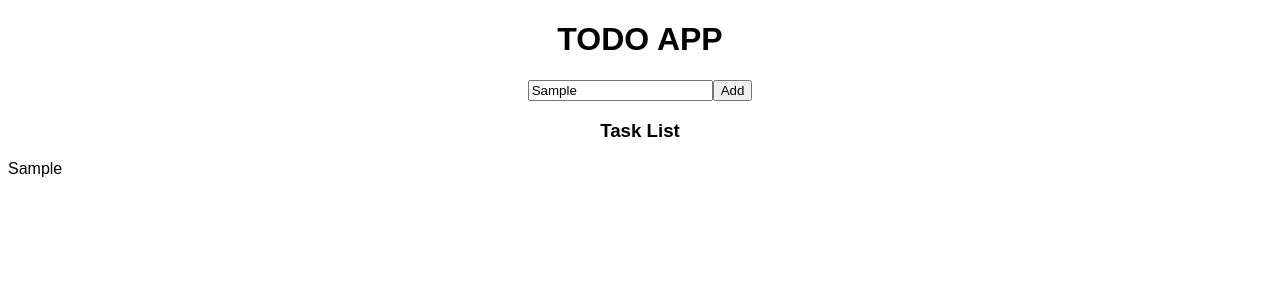
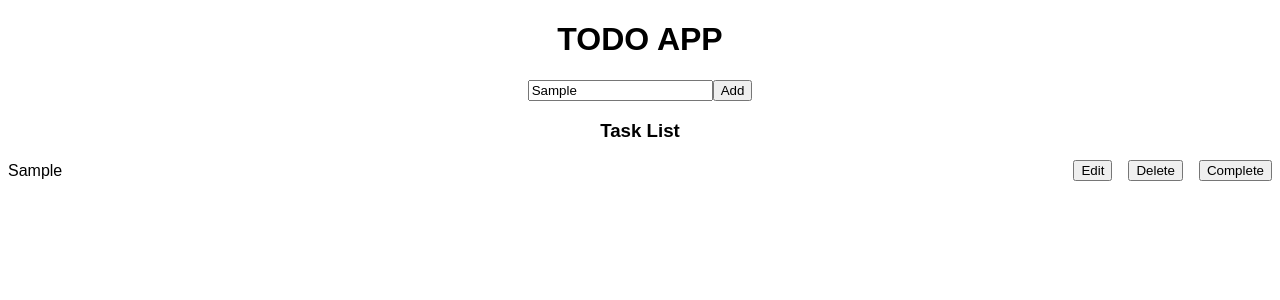
Before and after one commit to jimmijameslinux/react_todo, a React (Create React App) app: page / in a window 1280 px wide. Both pictures are taken after typing "Sample" into the empty fields and a click on the button "Add". Shown: the top 300 px of the page. Built offline with nearby package versions, Linux system fonts and the light colour scheme.

Commit message:
Adding data into the tasklist

```diff
--- a/src/App.js
+++ b/src/App.js
@@ -4,11 +4,15 @@ import Tasklist from "./components/Tasklist";
 
 export default function App() {
   const [taskinput, setInput] = useState("");
+  const [tasklist, setTasklist] = useState([]);
+
   const handleChange = (e) => {
     setInput(e.target.value);
   };
 
-  const addTask = () => {};
+  const addTask = () => {
+    setTasklist([...tasklist, taskinput]);
+  };
   return (
     <div className="App">
       <h1>TODO APP</h1>
@@ -16,7 +20,6 @@ export default function App() {
         onSubmit={(e) => {
           e.preventDefault();
         }}
-        action=""
       >
         <input
           type="text"
@@ -29,7 +32,9 @@ export default function App() {
         <input onClick={addTask} id="add" type="button" value="Add" />
       </form>
       <h3>Task List</h3>
-      <Tasklist tasklist={taskinput} />
+      {tasklist.map((list, index) => {
+        return <Tasklist tasklist={list} key={index} />;
+      })}
     </div>
   );
 }
--- a/src/components/Tasklist.js
+++ b/src/components/Tasklist.js
@@ -5,9 +5,9 @@ function Tasklist({ tasklist }) {
     <div className="tasklists">
       <span>{tasklist}</span>
       <div className="btns">
-        {/* <button>Edit</button>
+        <button>Edit</button>
         <button>Delete</button>
-        <button>Complete</button> */}
+        <button>Complete</button>
       </div>
     </div>
   );
```
Also changed, not shown: 1 other file (tests, documents, lock files or other folders).
